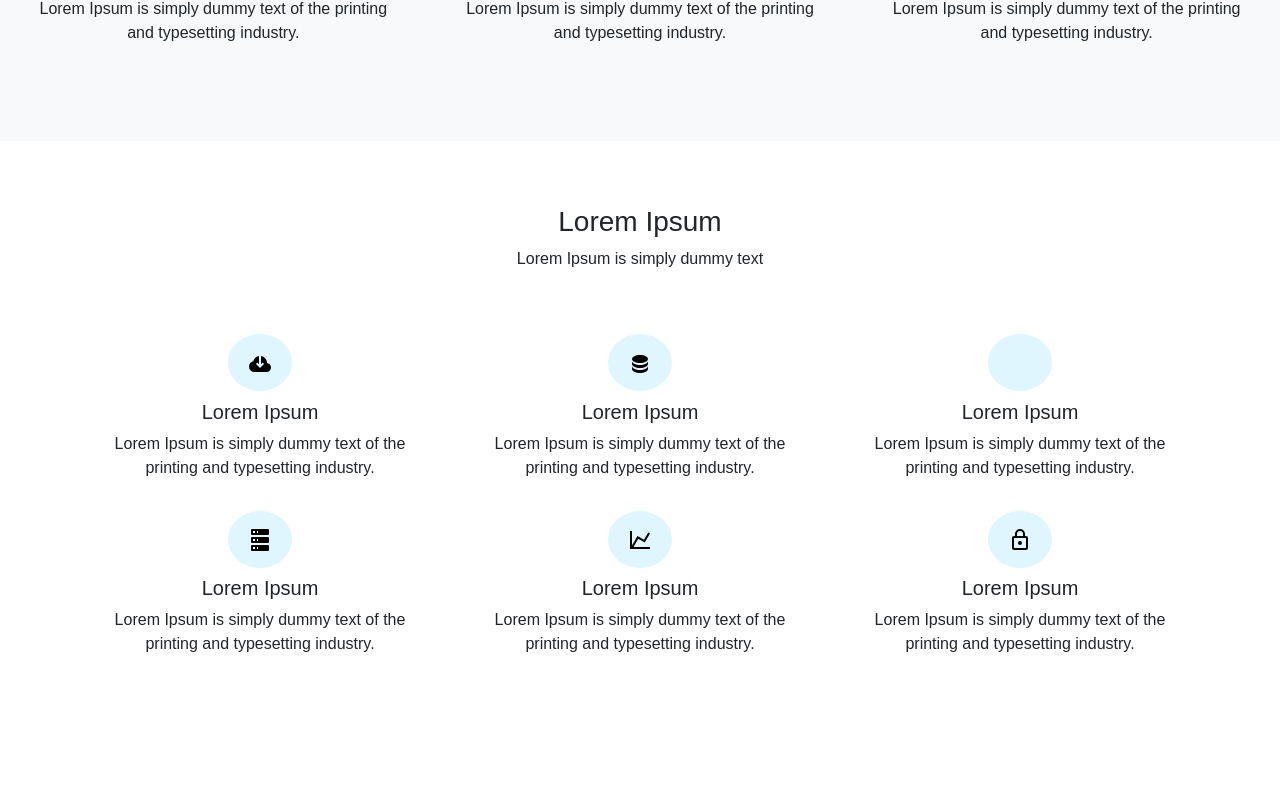
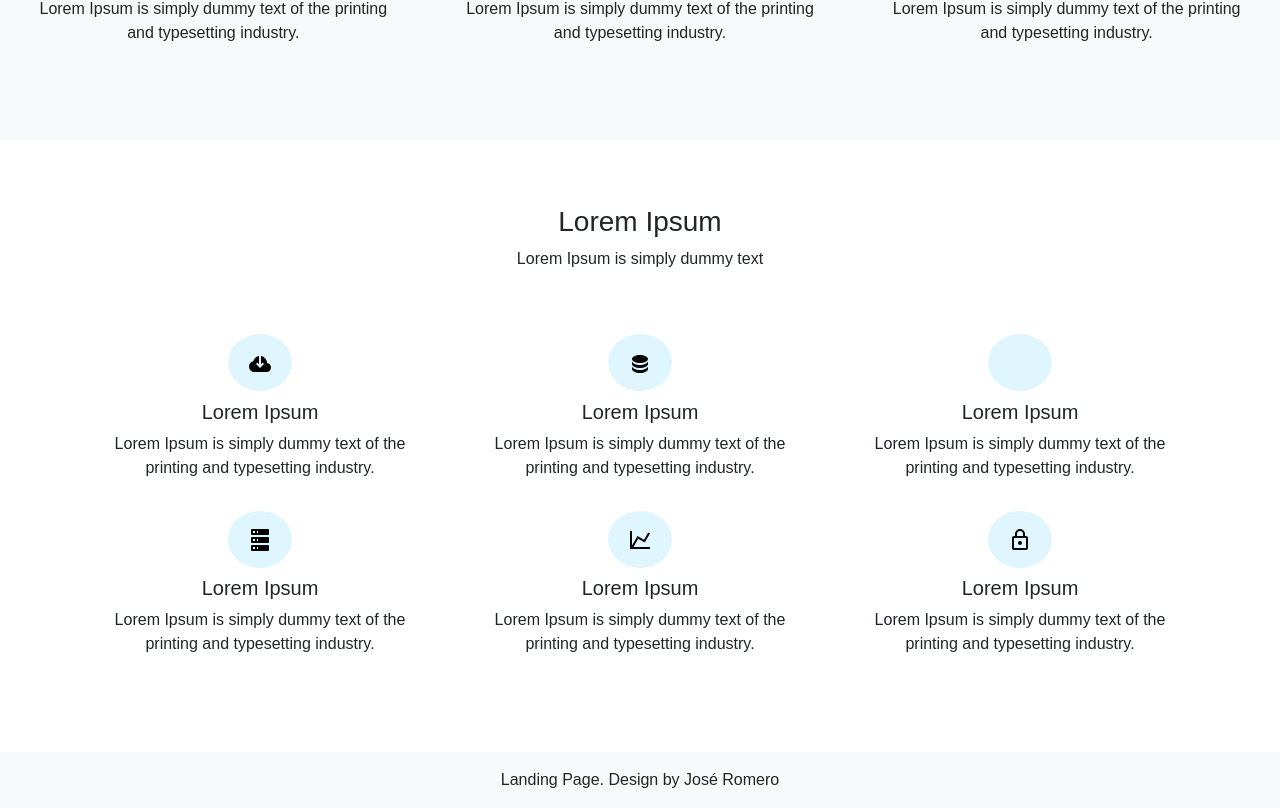
Before and after one commit to JosenRomero/landing-page, a React (Create React App) app: page / in a window 1280 px wide. Shown: the part 1627-2435 px from the top of the page. Before the commit the page ends 2379 px from the top, so only its background shows below. Built offline with nearby package versions, Linux system fonts and the light colour scheme.

Commit message:
add Footer component

```diff
--- /dev/null
+++ b/src/components/Footer.jsx
@@ -0,0 +1,15 @@
+import { Row } from 'react-bootstrap'
+import Text from './Text'
+import CustomContainer from './CustomContainer'
+
+const Footer = () => {
+  return (
+    <CustomContainer as={'footer'} className={'pt-3 bg-light'}>
+      <Row className={'mx-0'}>
+        <Text as={'p'} className={'text-center'}>Landing Page. Design by José Romero</Text>
+      </Row>
+    </CustomContainer>
+  )
+}
+
+export default Footer
--- a/src/pages/HomePage.jsx
+++ b/src/pages/HomePage.jsx
@@ -2,6 +2,7 @@ import { useState, useEffect } from 'react'
 import Header from '../components/Header'
 import Main from '../components/Main'
 import Menu from '../components/Menu'
+import Footer from '../components/Footer'
 import JsonData from '../data/data.json'
 
 const HomePage = () => {
@@ -18,6 +19,7 @@ const HomePage = () => {
       <Menu />
       <Header data={data.Header} />
       <Main data={data.Main} />
+      <Footer />
     </>
   )
 }
```
